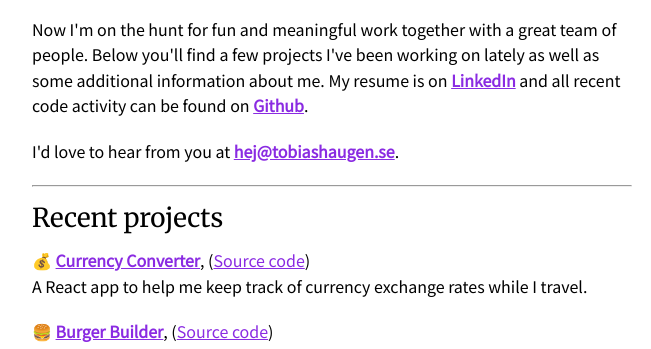
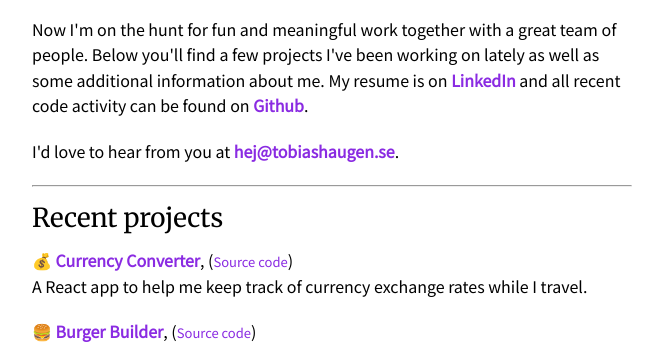
Before and after one commit to Haugen/thaugen-temp, a plain HTML site: page public/index.html in a window 1280 px wide. Shown: the part 446-795 px from the top of the page, without its empty margins (308-959 px from the left). Drawn offline with Linux system fonts and the light colour scheme.

Commit message:
Small size and text decoration on links fixed.

```diff
--- a/public/css/style.css
+++ b/public/css/style.css
@@ -71,9 +71,11 @@ h2 {
 
 a {
   color: blueviolet;
+  text-decoration: none;
 }
 a:hover {
   color: blueviolet;
+  text-decoration: underline;
 }
 
 #profile-pic {
@@ -95,6 +97,10 @@ a:hover {
   line-height: 30px;
 }
 
+.content .small {
+  font-size: 13px;
+}
+
 .content footer {
   text-align: center;
   padding: 10px 0;
```
